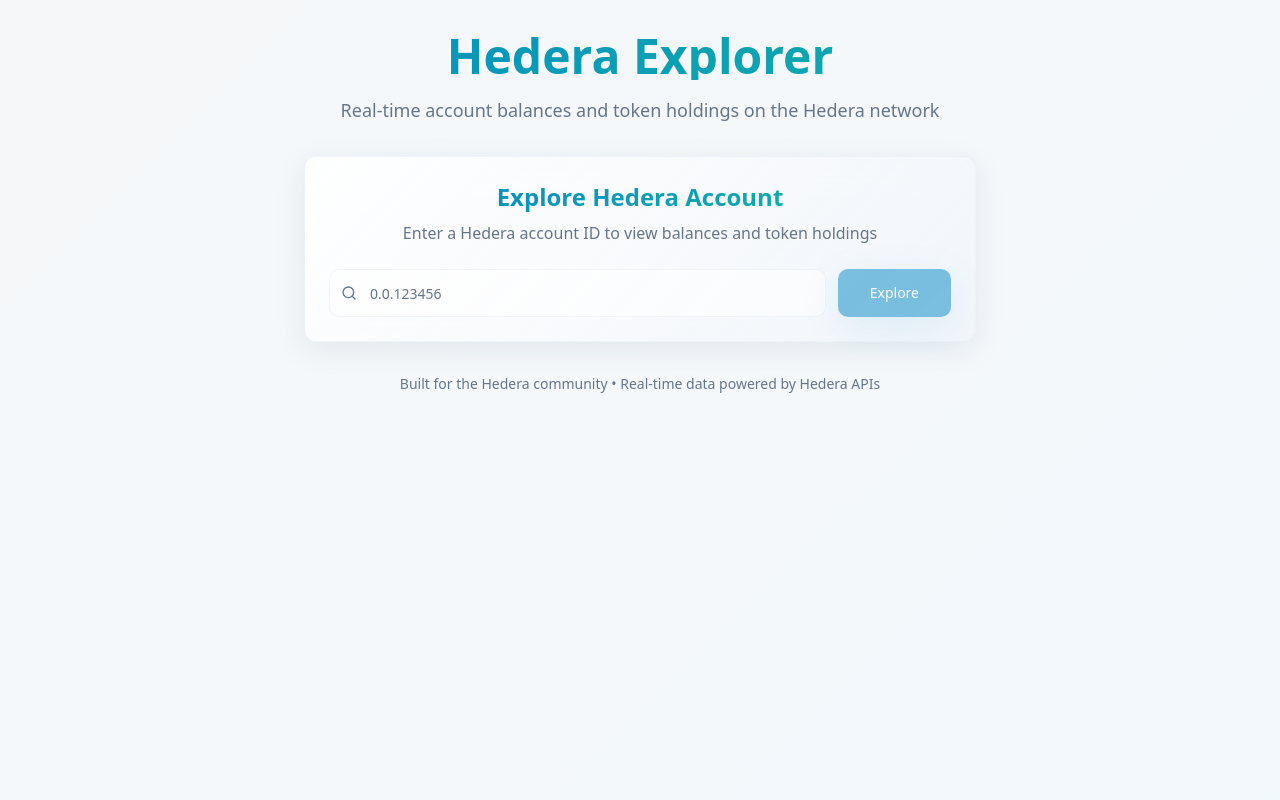
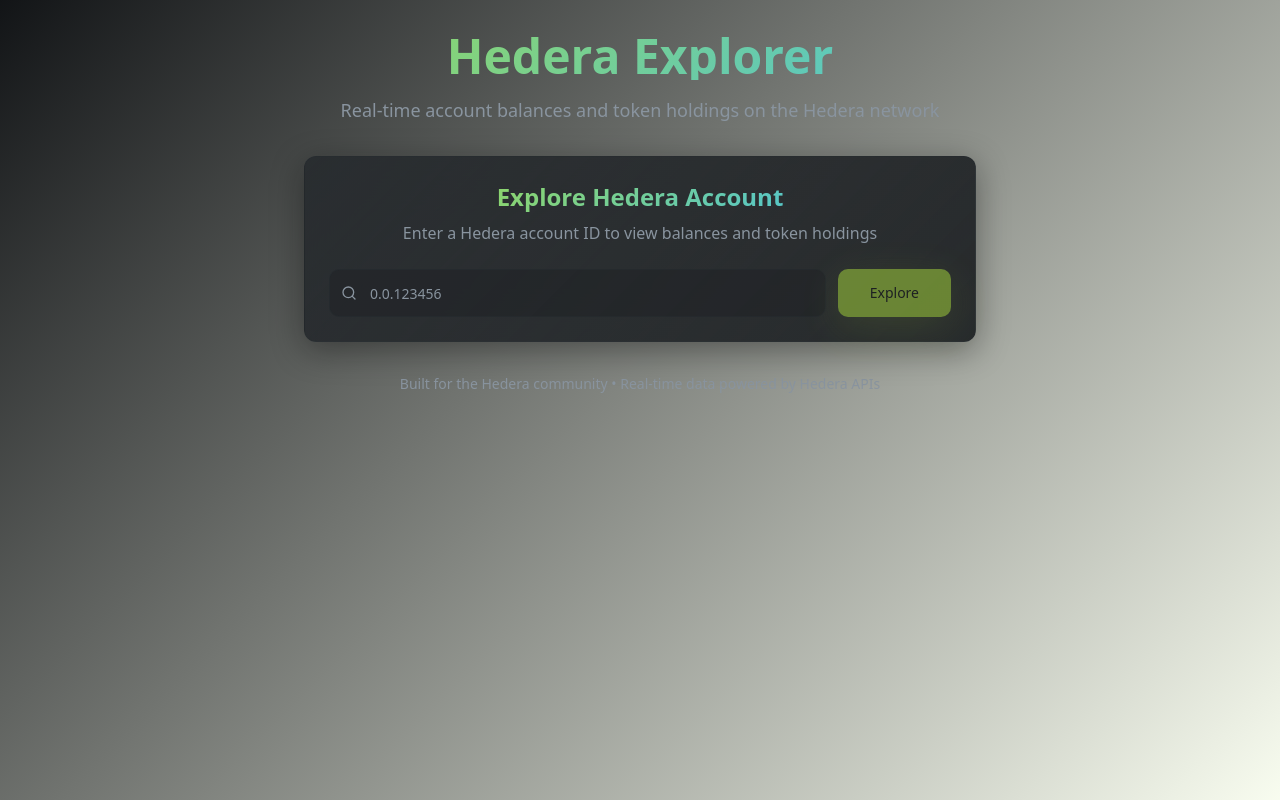
Before and after one commit to Efymer/hedgie-wealth-view, a React (Vite) app: page / in a window 1280 px wide. Built offline with nearby package versions, Linux system fonts and the light colour scheme; the HTML template or start-up script is replaced by a standard one.

Commit message:
Add dark mode and new features

```diff
--- a/src/index.css
+++ b/src/index.css
@@ -6,53 +6,53 @@
 
 @layer base {
   :root {
-    /* Modern Light Fintech Color Palette */
-    --background: 210 25% 97%;
-    --foreground: 215 25% 15%;
+    /* Modern Dark Fintech Palette - Inspired by GitHub/VS Code Dark */
+    --background: 210 11% 8%;
+    --foreground: 213 31% 91%;
 
-    --card: 0 0% 100%;
-    --card-foreground: 215 25% 15%;
+    --card: 210 11% 11%;
+    --card-foreground: 213 31% 91%;
 
-    --popover: 0 0% 100%;
-    --popover-foreground: 215 25% 15%;
+    --popover: 210 11% 11%;
+    --popover-foreground: 213 31% 91%;
 
-    --primary: 200 98% 39%;
-    --primary-foreground: 0 0% 100%;
+    --primary: 79 70% 55%;
+    --primary-foreground: 210 11% 8%;
 
-    --secondary: 210 40% 94%;
-    --secondary-foreground: 215 25% 15%;
+    --secondary: 210 11% 15%;
+    --secondary-foreground: 213 31% 91%;
 
-    --muted: 210 40% 96%;
-    --muted-foreground: 215 16% 47%;
+    --muted: 210 11% 13%;
+    --muted-foreground: 210 10% 58%;
 
-    --accent: 173 80% 40%;
-    --accent-foreground: 0 0% 100%;
+    --accent: 198 93% 60%;
+    --accent-foreground: 210 11% 8%;
 
     --success: 142 76% 36%;
-    --success-foreground: 0 0% 100%;
+    --success-foreground: 213 31% 91%;
 
     --warning: 38 92% 50%;
-    --warning-foreground: 215 25% 15%;
+    --warning-foreground: 210 11% 8%;
 
     --destructive: 0 84% 60%;
-    --destructive-foreground: 0 0% 100%;
+    --destructive-foreground: 213 31% 91%;
 
-    --border: 210 40% 92%;
-    --input: 0 0% 100%;
-    --ring: 200 98% 39%;
+    --border: 210 11% 18%;
+    --input: 210 11% 13%;
+    --ring: 79 70% 55%;
 
     --radius: 0.75rem;
 
     /* Modern Gradients */
-    --gradient-primary: linear-gradient(135deg, hsl(200 98% 39%), hsl(173 80% 40%));
-    --gradient-secondary: linear-gradient(135deg, hsl(0 0% 100%), hsl(210 40% 96%));
-    --gradient-hero: linear-gradient(135deg, hsl(210 25% 97%), hsl(200 98% 39% / 0.05));
-    --gradient-glass: linear-gradient(135deg, hsl(0 0% 100% / 0.9), hsl(210 40% 96% / 0.8));
+    --gradient-primary: linear-gradient(135deg, hsl(79 70% 55%), hsl(198 93% 60%));
+    --gradient-secondary: linear-gradient(135deg, hsl(210 11% 11%), hsl(210 11% 15%));
+    --gradient-hero: linear-gradient(135deg, hsl(210 11% 8%), hsl(79 70% 55% / 0.08));
+    --gradient-glass: linear-gradient(135deg, hsl(210 11% 15% / 0.8), hsl(210 11% 11% / 0.9));
 
     /* Shadows */
-    --shadow-primary: 0 10px 40px hsl(200 98% 39% / 0.2);
-    --shadow-glass: 0 8px 32px hsl(215 25% 15% / 0.08);
-    --shadow-card: 0 4px 20px hsl(215 25% 15% / 0.06);
+    --shadow-primary: 0 10px 40px hsl(79 70% 55% / 0.25);
+    --shadow-glass: 0 8px 32px hsl(210 11% 4% / 0.4);
+    --shadow-card: 0 4px 20px hsl(210 11% 4% / 0.25);
 
     /* Animations */
     --transition-smooth: all 0.3s cubic-bezier(0.4, 0, 0.2, 1);
```
